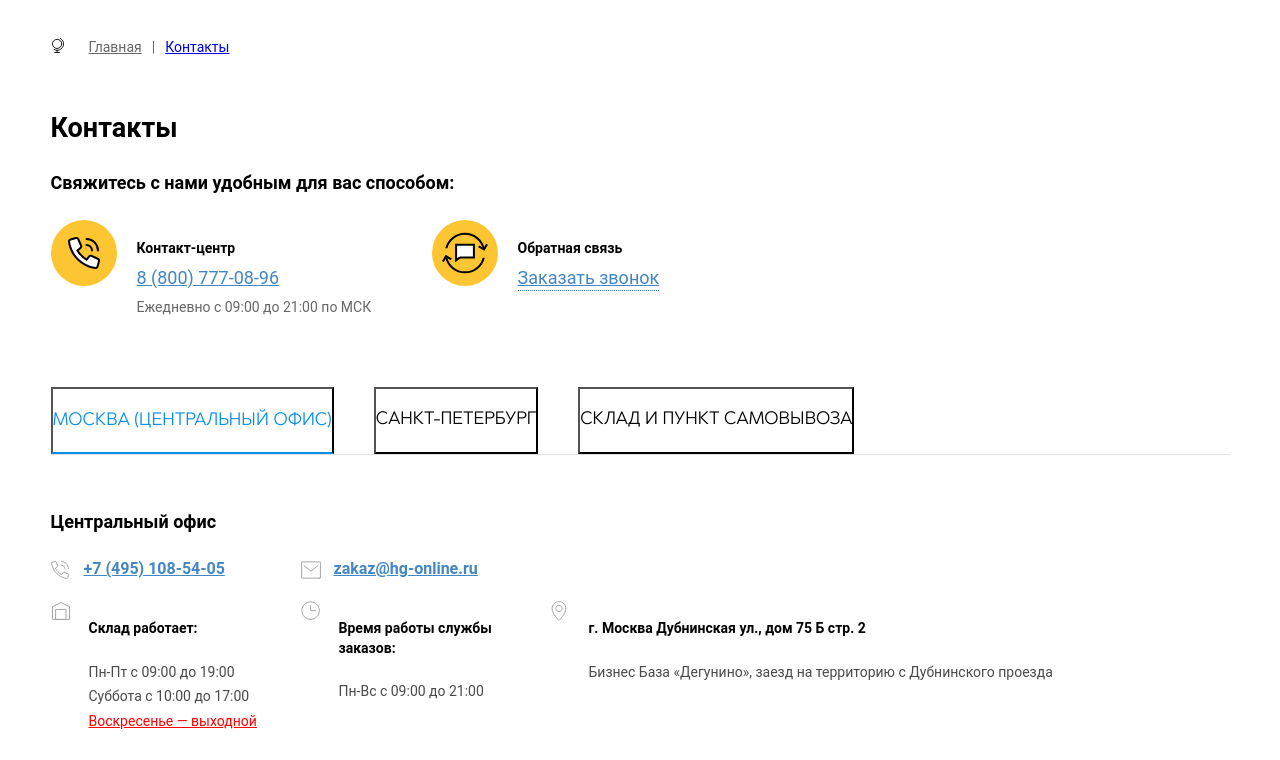
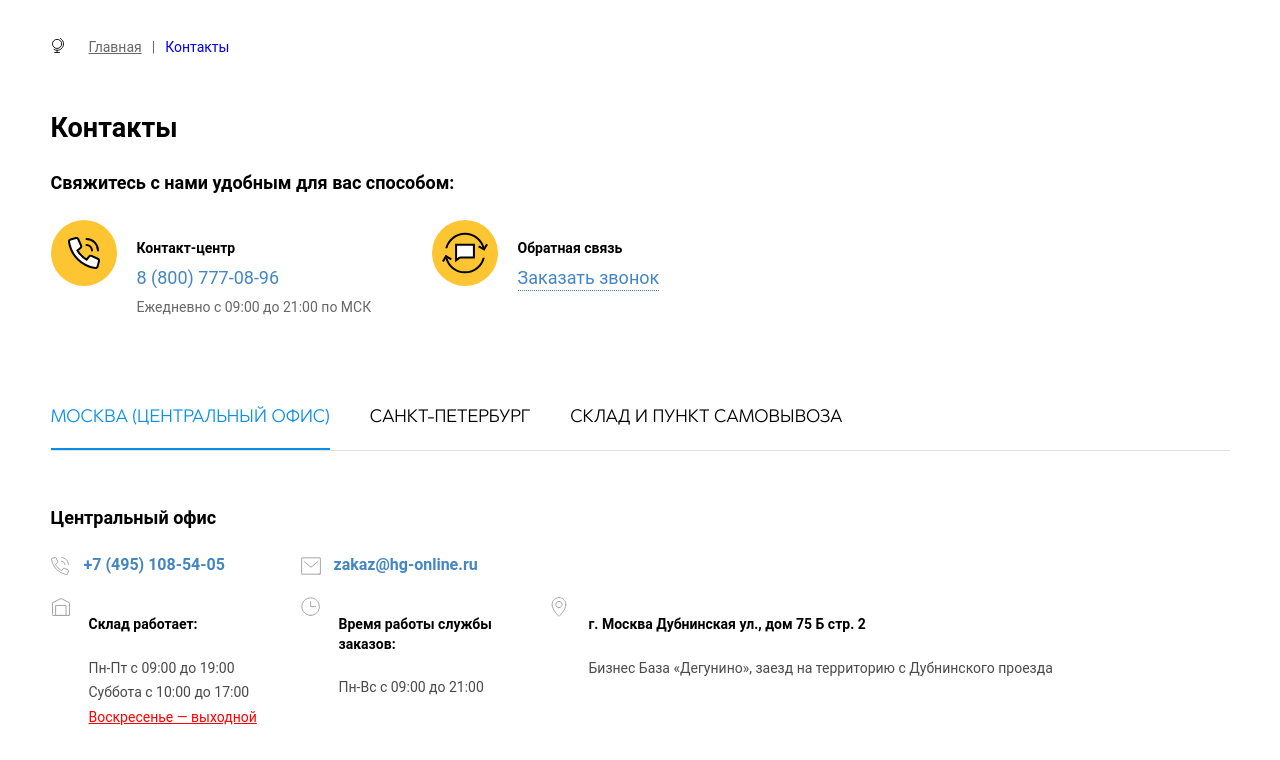
Before and after one commit to asallweb/Hansgrohe, a plain HTML site: page contacts.html in a window 1280 px wide. Shown: the top 760 px of the page. Drawn offline with nearby package versions, Linux system fonts and the light colour scheme; grey boxes are pictures that could not be loaded.

Commit message:
Update style.css

```diff
--- a/css/style.css
+++ b/css/style.css
@@ -102,6 +102,9 @@ body h2 {
   line-height: var(--line-height-title);
   font-weight: 700;
   margin-bottom: 30px;
+}
+a{
+	text-decoration: none;
 }
 
 .breadcrumbs-wrapper .container .breadcrumbs {
@@ -325,7 +328,7 @@ body h2 {
   .alx-pros .container .pros__cards-wrapper {
     display: -ms-grid;
     display: grid;
-    -ms-grid-columns: (1fr)[2];
+
         grid-template-columns: repeat(2, 1fr);
     grid-gap: 30px;
   }
@@ -339,7 +342,7 @@ body h2 {
   .alx-pros .container .pros__cards-wrapper {
     display: -ms-grid;
     display: grid;
-    -ms-grid-columns: (1fr)[1];
+
         grid-template-columns: repeat(1, 1fr);
     grid-gap: 0px;
   }
@@ -748,6 +751,7 @@ body h2 {
   margin: 0;
   text-transform: uppercase;
   font-family: "Abrade-normal";
+	border: none;
 }
 
 .alx-contacts .container .tab-buttons .scroll-wrapper button:hover {
```
